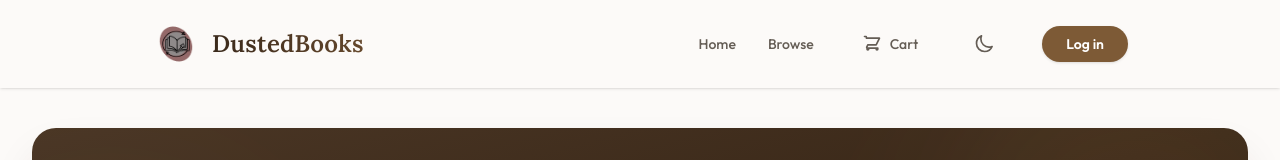
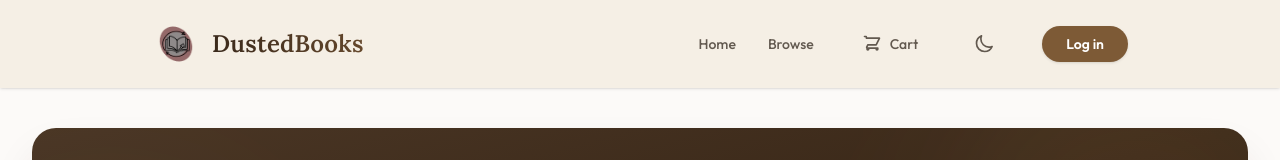
Before and after one commit to pulinduDeSilva/Dusted-Books, a React (Vite) app in the folder client/dusted-books-app/: page /browse in a window 1280 px wide. Shown: the top 160 px of the page. Built offline with nearby package versions, Linux system fonts and the light colour scheme; no server answers.

Commit message:
style(nav): update navbar background colors and dropdown theme styling

```diff
--- a/client/dusted-books-app/src/components/Nav.tsx
+++ b/client/dusted-books-app/src/components/Nav.tsx
@@ -83,8 +83,8 @@ function Nav() {
     <nav
       className={`fixed top-0 left-0 right-0 max-w-full z-[999] transition-all duration-300 ${
         scrolled
-          ? "bg-white/95 dark:bg-gray-900/95 backdrop-blur-2xl border-b border-amber-900/10 dark:border-gray-700/50 shadow-md py-3"
-          : "bg-[#fcfaf8]/95 dark:bg-gray-900/90 py-5 shadow-sm"
+          ? "bg-paper-elevated/95 dark:bg-gray-900/95 backdrop-blur-2xl border-b border-amber-900/10 dark:border-gray-700/50 shadow-md py-3"
+          : "bg-paper/95 dark:bg-gray-900/90 py-5 shadow-sm"
       }`}
     >
       <div className="container flex flex-wrap items-center justify-between mx-auto text-amber-950 dark:text-amber-100 lg:w-[80%] px-6">
@@ -289,7 +289,7 @@ function Nav() {
 
                 <div
                   id="account-dropdown"
-                  className={`w-full lg:absolute lg:right-0 lg:top-[120%] mt-2 lg:w-48 rounded-xl shadow-[0_8px_30px_rgb(0,0,0,0.12)] bg-white/95 dark:bg-gray-800/95 backdrop-blur-xl border border-zinc-200 dark:border-gray-700 z-50 origin-top-right transition-all duration-200 ease-out ${
+                  className={`w-full lg:absolute lg:right-0 lg:top-[120%] mt-2 lg:w-48 rounded-xl shadow-[0_8px_30px_rgb(0,0,0,0.12)] bg-paper-elevated/95 dark:bg-gray-800/95 backdrop-blur-xl border border-zinc-200 dark:border-gray-700 z-50 origin-top-right transition-all duration-200 ease-out ${
                     accountDropdownOpen
                       ? "scale-100 opacity-100 visible translate-y-0 h-auto"
                       : "scale-95 opacity-0 invisible -translate-y-2 h-0 overflow-hidden"
```
